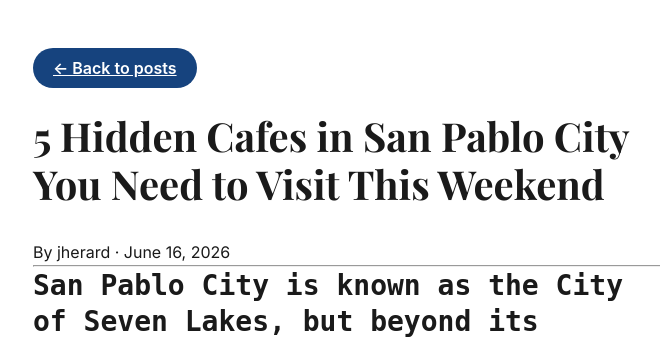
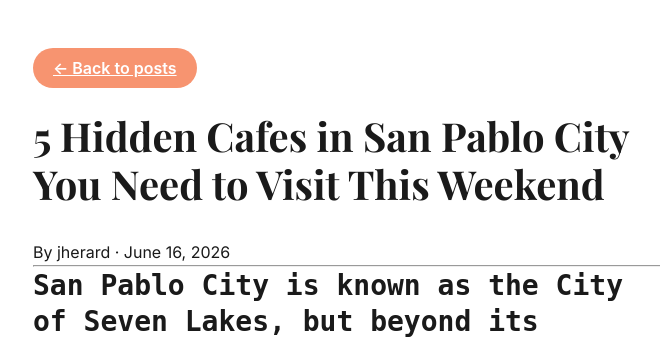
Before and after one commit to cjilagan/blog-with-cms, a Django app: a page that uses posts/templates/posts/base.html in a window 1280 px wide, with the pointer over the restyled element. Shown: the part 78-420 px from the top of the page, without its empty margins (291-951 px from the left). Run offline with Django 5.2, Linux system fonts and the light colour scheme; data comes from the database, SQL or seed files in the repository; some libraries are stand-ins or nearby versions.

Commit message:
styling button

```diff
--- a/static/css/style.css
+++ b/static/css/style.css
@@ -36,7 +36,7 @@
 
 .button-18:hover,
 .button-18:focus {
-  background-color: #16437E;
+  background-color: #f79470;
   color: #ffffff;
 }
 
```
